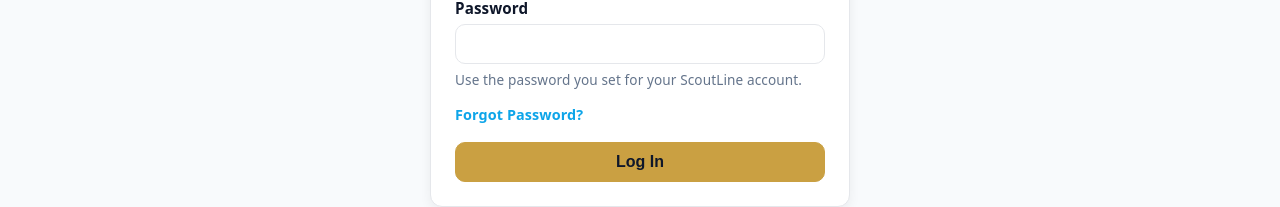
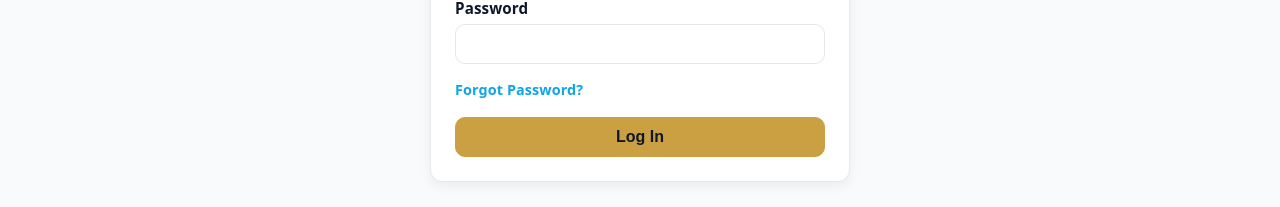
Before and after one commit to mattblittle-create/scoutline-beta, a Next.js app: page /login in a window 1280 px wide. Shown: the part 395-602 px from the top of the page. Built offline with nearby package versions, Linux system fonts and the light colour scheme; no server answers.

Commit message:
Remove password helper text from login page

```diff
--- a/app/login/page.tsx
+++ b/app/login/page.tsx
@@ -149,7 +149,6 @@ function LoginPageInner() {
             onChange={(e) => setPassword(e.target.value)}
             autoComplete="current-password"
           />
-          <div className="sl-help">Use the password you set for your ScoutLine account.</div>
         </div>
 
         <div className="sl-links">
```
